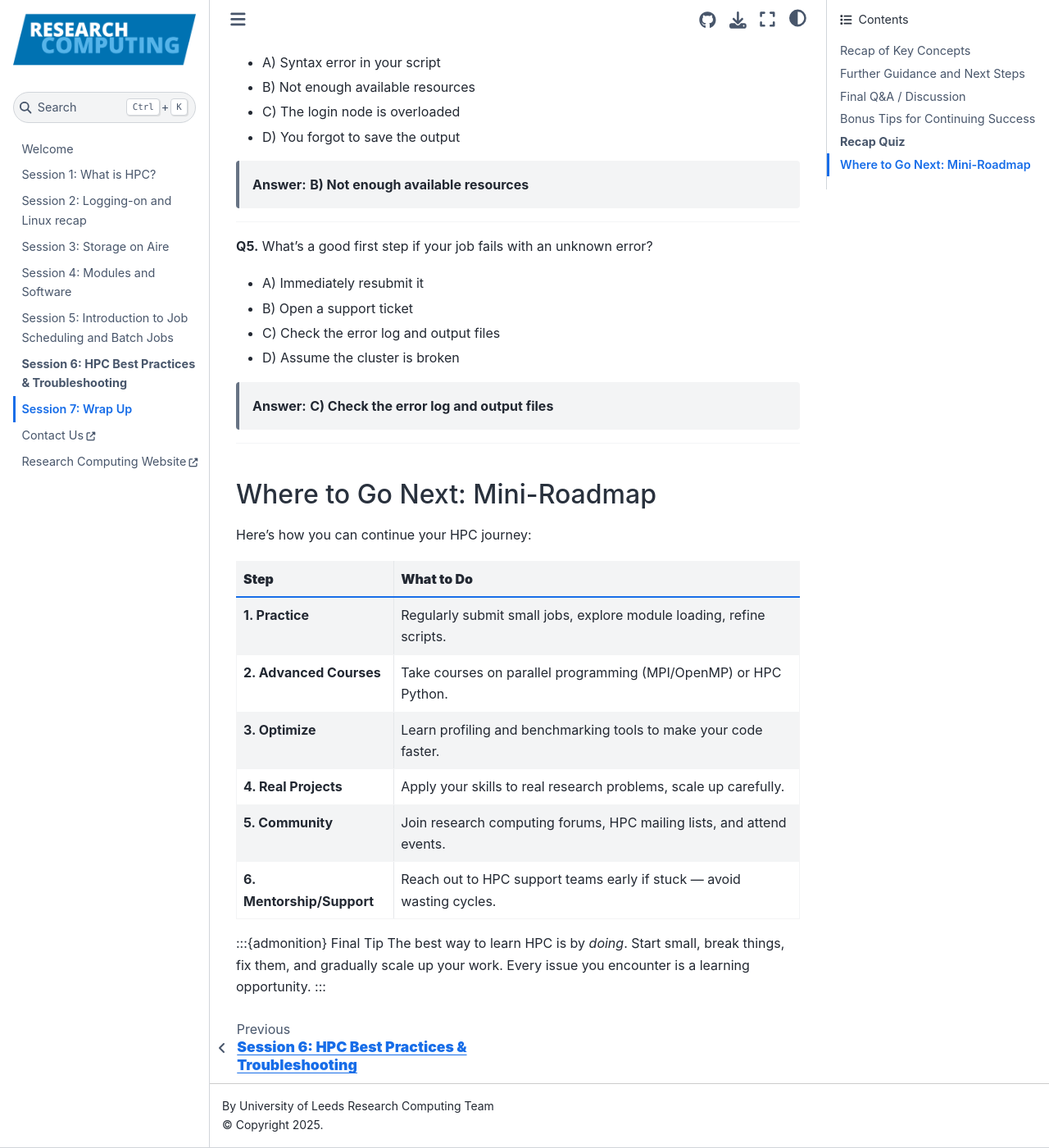
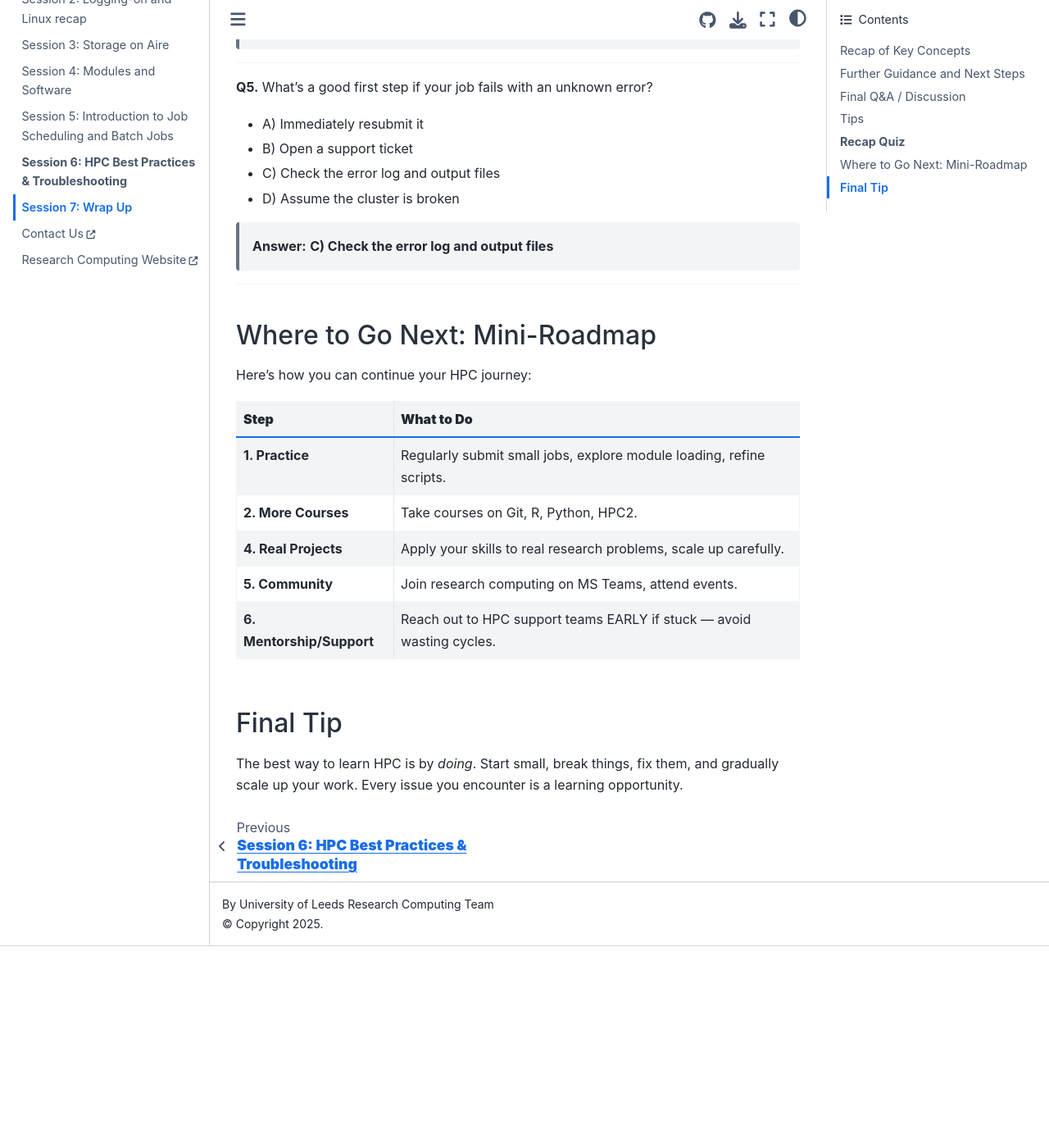
Before and after one commit to ARCTraining/hpc1, a Jupyter Book: the page built from book/wrap-up.md, in a window 1280 px wide and 1400 px high, scrolled down 3621 px. Shown: the whole window at 82% size. Built offline with Jupyter Book 1.0.4 settings and Sphinx 7.4.7 and the Sphinx Book theme 1.1.4, drawn with Linux system fonts in a browser that asks for light colours; after the commit the page ends 4775 px from its top, so only the background shows below that; some of the changed text lies outside the part shown.

Commit message:
Fixes to Wrap Up

```diff
--- a/book/wrap-up.md
+++ b/book/wrap-up.md
@@ -55,16 +55,11 @@
 * **Workflow Management:** Snakemake, Nextflow, job dependencies.
 * **Performance Optimization:** Profiling, benchmarking.
 
-### Recommended Resources
+### Useful links
 
 * [ARC Documentation Portal](https://arcdocs.leeds.ac.uk/aire/welcome.html)
-* [HPC Carpentry Lessons](https://carpentries-incubator.github.io/hpc-intro/)
-* [High Performance Python Course](https://arc.leeds.ac.uk/courses/swd6-high-performance-python/)
-
-### Stay Connected
-
 * [Research Computing Training Calendar](https://arc.leeds.ac.uk/courses/)
-* [Submit a Support Ticket](https://it.leeds.ac.uk) if you need assistance.
+* [Submit a Support Ticket](https://it.leeds.ac.uk/it?id=sc_cat_item&sys_id=7587b2530f675f00a82247ece1050eda) if you need assistance.
 
 ---
 
@@ -86,15 +81,13 @@
 
 ---
 
-## Bonus Tips for Continuing Success
+##  Tips
 
 * **Start small**: Always begin with a minimal test case to confirm your setup before scaling up.
 * **Version control your scripts**: Use Git or another version control system to track your job scripts and code.
 * **Resource efficiency**: Request only what you need — excessive resource requests can delay your job.
 * **Learn by doing**: Schedule time to practice; the more batch scripts you write, the more confident you'll become.
 * **Stay informed**: Subscribe to mailing lists or notifications from the HPC service for updates and downtime notices.
-
-\:::
 
 ---
 
@@ -172,12 +165,10 @@
 | **Step**                  | **What to Do**                                                        |
 | ------------------------- | --------------------------------------------------------------------- |
 | **1. Practice**           | Regularly submit small jobs, explore module loading, refine scripts.  |
-| **2. Advanced Courses**   | Take courses on parallel programming (MPI/OpenMP) or HPC Python.      |
-| **3. Optimize**           | Learn profiling and benchmarking tools to make your code faster.      |
+| **2. More Courses**       | Take courses on Git, R, Python, HPC2.                                 |
 | **4. Real Projects**      | Apply your skills to real research problems, scale up carefully.      |
-| **5. Community**          | Join research computing forums, HPC mailing lists, and attend events. |
-| **6. Mentorship/Support** | Reach out to HPC support teams early if stuck — avoid wasting cycles. |
+| **5. Community**          | Join research computing on MS Teams, attend events.                   |
+| **6. Mentorship/Support** | Reach out to HPC support teams EARLY if stuck — avoid wasting cycles. |
 
-\:::{admonition} Final Tip
+## Final Tip
 The best way to learn HPC is by *doing*. Start small, break things, fix them, and gradually scale up your work. Every issue you encounter is a learning opportunity.
-\:::
```
